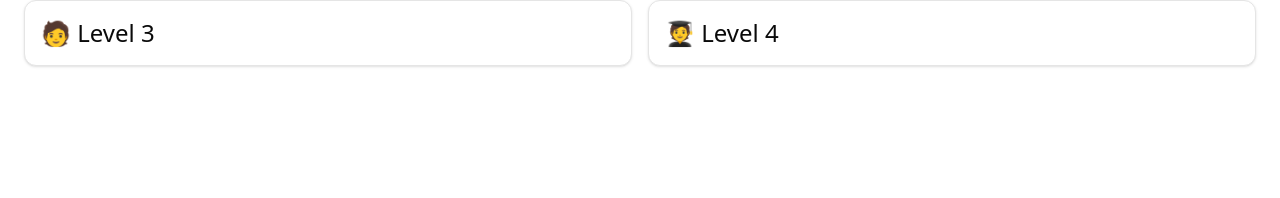
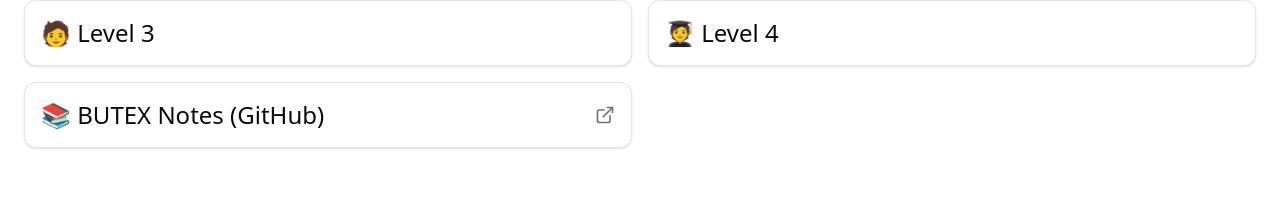
Before and after one commit to TriptoAfsin/notebot-web-v2, a React (Vite) app: page /notes in a window 1280 px wide. Shown: the part 266-464 px from the top of the page. Built offline with nearby package versions, Linux system fonts and the light colour scheme; no server answers; the HTML template or start-up script is replaced by a standard one.

Commit message:
feat: add external link support for BUTEX Notes in NotesPage and enhance card layout

```diff
--- a/src/pages/notes/index.tsx
+++ b/src/pages/notes/index.tsx
@@ -10,6 +10,7 @@ import {
 } from "@/components/ui/breadcrumb";
 import { Card, CardContent } from "@/components/ui/card";
 import { APP_PATHS } from "@/constants/path-config";
+import { ExternalLink } from "lucide-react";
 import { Link } from "react-router-dom";
 
 const levels = [
@@ -28,6 +29,11 @@ const levels = [
   {
     name: "🧑‍🎓 Level 4",
     href: `${APP_PATHS.NOTES}/4`,
+  },
+  {
+    name: "📚 BUTEX Notes (GitHub)",
+    href: "https://github.com/itachi-re/butex-notes",
+    isExternal: true,
   },
 ];
 
@@ -52,8 +58,25 @@ export default function NotesPage() {
         📗 Choose Level for Notes
       </TextEffect>
       <AnimatingContainer animation="slideDown">
-        <Box className="grid grid-cols-1 gap-4 md:grid-cols-2 ">
-          {levels.map((level, index) => (
+        <Box className="grid grid-cols-1 gap-4 md:grid-cols-2">
+          {levels.map((level, index) =>
+            level.isExternal ? (
+              <a
+                href={level.href}
+                key={index}
+                target="_blank"
+                rel="noopener noreferrer"
+              >
+                <Card className="transition-colors hover:bg-zinc-100 dark:hover:bg-zinc-800">
+                  <CardContent className="p-4">
+                    <Box className="flex justify-between items-center w-full text-xl text-left">
+                      <span className="text-2xl">{level.name}</span>
+                      <ExternalLink className="w-5 h-5 text-muted-foreground" />
+                    </Box>
+                  </CardContent>
+                </Card>
+              </a>
+            ) : (
               <Link to={level.href} key={index}>
                 <Card className="transition-colors hover:bg-zinc-100 dark:hover:bg-zinc-800">
                   <CardContent className="p-4">
@@ -63,10 +86,11 @@ export default function NotesPage() {
                   </CardContent>
                 </Card>
               </Link>
-          ))}
+            ),
+          )}
         </Box>
       </AnimatingContainer>
-      <Box className="absolute bottom-24 right-5">
+      <Box className="absolute right-5 bottom-24">
         <img src={NOTES_ICON} alt="Notes" className="w-24 h-24" />
       </Box>
     </Box>
```
Lines whose indentation alone changed are shown as unchanged.
